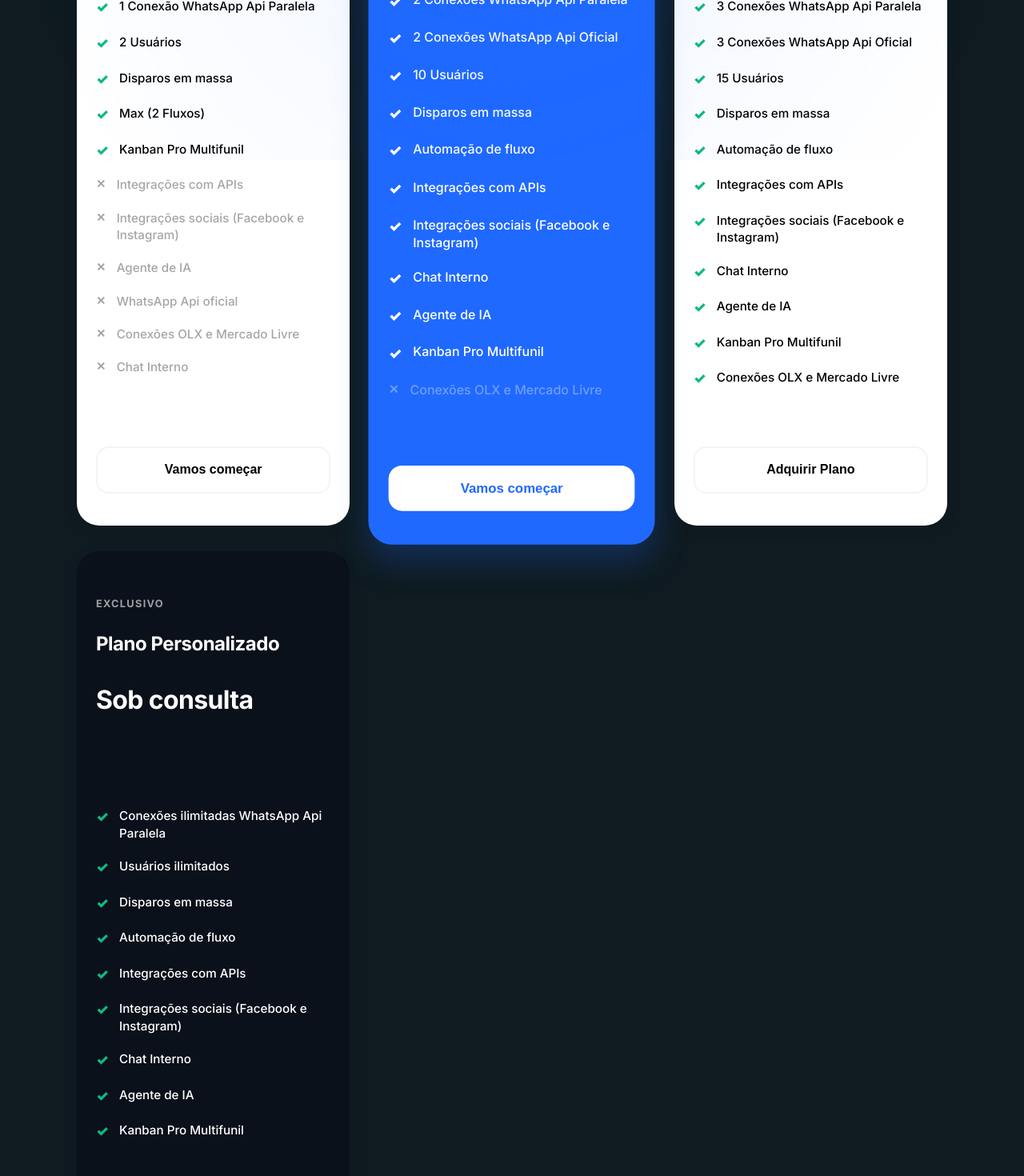
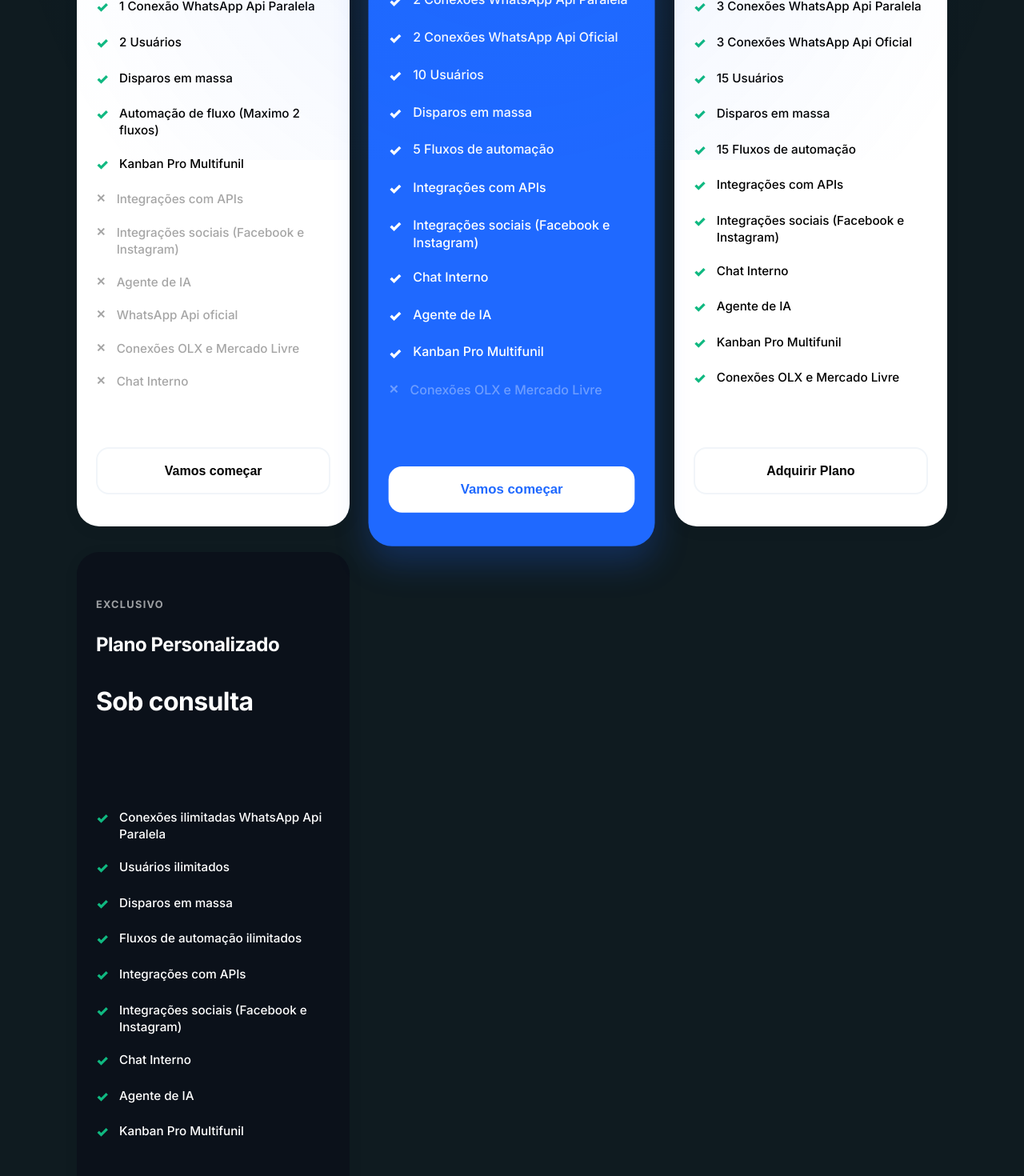
Before and after one commit to gabrielpiment/Flux1, a Nuxt app: page /precos in a window 1280 px wide. Shown: the part 600-2070 px from the top of the page at 80% size. Built offline with nearby package versions, Linux system fonts and the light colour scheme.

Commit message:
fix: update flow automation limits across all plans

```diff
--- a/app/components/PricingTable.vue
+++ b/app/components/PricingTable.vue
@@ -66,10 +66,10 @@
                     </tr>
                     <tr>
                         <td class="feature-name">Automação de fluxos</td>
-                        <td>Max (2 Fluxos)</td>
-                        <td><span class="check-icon">✓</span></td>
-                        <td><span class="check-icon">✓</span></td>
-                        <td><span class="check-icon">✓</span></td>
+                        <td>Maximo 2 fluxos</td>
+                        <td>5 Fluxos</td>
+                        <td>15 Fluxos</td>
+                        <td>Ilimitado</td>
                     </tr>
                     <tr>
                         <td class="feature-name">Chat Interno</td>
--- a/app/pages/precos.vue
+++ b/app/pages/precos.vue
@@ -21,7 +21,7 @@
                             <li class="check">1 Conexão WhatsApp Api Paralela</li>
                             <li class="check">2 Usuários</li>
                             <li class="check">Disparos em massa</li>
-                            <li class="check">Max (2 Fluxos)</li>
+                            <li class="check">Automação de fluxo (Maximo 2 fluxos)</li>
                             <li class="check">Kanban Pro Multifunil</li>
                             <li class="cross">Integrações com APIs</li>
                             <li class="cross">Integrações sociais (Facebook e Instagram)</li>
@@ -53,7 +53,7 @@
                             <li class="check">2 Conexões WhatsApp Api Oficial</li>
                             <li class="check">10 Usuários</li>
                             <li class="check">Disparos em massa</li>
-                            <li class="check">Automação de fluxo</li>
+                            <li class="check">5 Fluxos de automação</li>
                             <li class="check">Integrações com APIs</li>
                             <li class="check">Integrações sociais (Facebook e Instagram)</li>
                             <li class="check">Chat Interno</li>
@@ -85,7 +85,7 @@
                             <li class="check">3 Conexões WhatsApp Api Oficial</li>
                             <li class="check">15 Usuários</li>
                             <li class="check">Disparos em massa</li>
-                            <li class="check">Automação de fluxo</li>
+                            <li class="check">15 Fluxos de automação</li>
                             <li class="check">Integrações com APIs</li>
                             <li class="check">Integrações sociais (Facebook e Instagram)</li>
                             <li class="check">Chat Interno</li>
@@ -113,7 +113,7 @@
                             <li class="check">Conexões ilimitadas WhatsApp Api Paralela</li>
                             <li class="check">Usuários ilimitados</li>
                             <li class="check">Disparos em massa</li>
-                            <li class="check">Automação de fluxo</li>
+                            <li class="check">Fluxos de automação ilimitados</li>
                             <li class="check">Integrações com APIs</li>
                             <li class="check">Integrações sociais (Facebook e Instagram)</li>
                             <li class="check">Chat Interno</li>
```
